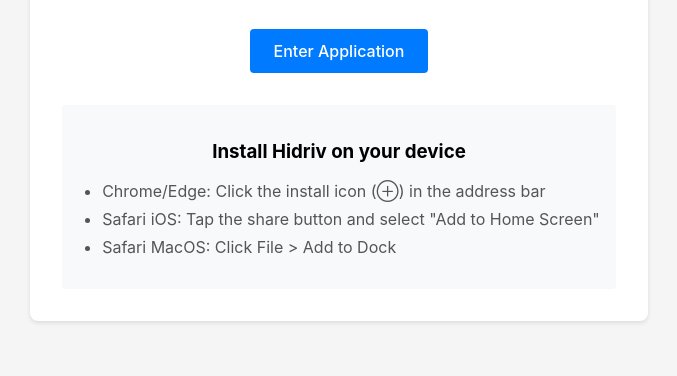
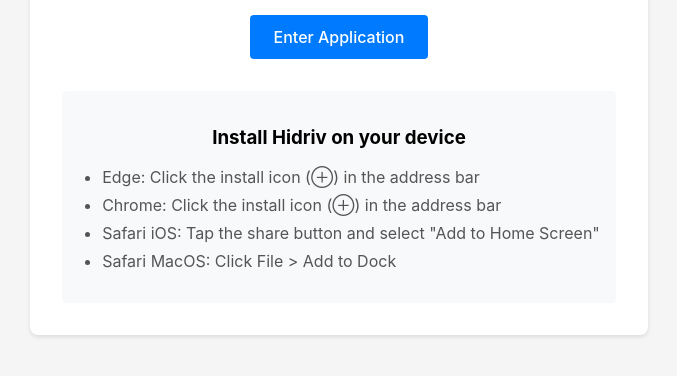
Before and after one commit to eligeske/freetime, a website: page index.html in a window 1280 px wide. Shown: the part 308-684 px from the top of the page, without its empty margins (301-978 px from the left). Drawn offline with Linux system fonts and the light colour scheme.

Commit message:
cname add

```diff
--- a/index.html
+++ b/index.html
@@ -79,7 +79,8 @@
       <div class="install-instructions">
         <h3>Install Hidriv on your device</h3>
         <ul class="install-steps">
-          <li>Chrome/Edge: Click the install icon (⊕) in the address bar</li>
+          <li>Edge: Click the install icon (⊕) in the address bar</li>
+          <li>Chrome: Click the install icon (⊕) in the address bar</li>
           <li>
             Safari iOS: Tap the share button and select "Add to Home Screen"
           </li>
```
Also changed, not shown: 1 other file.
